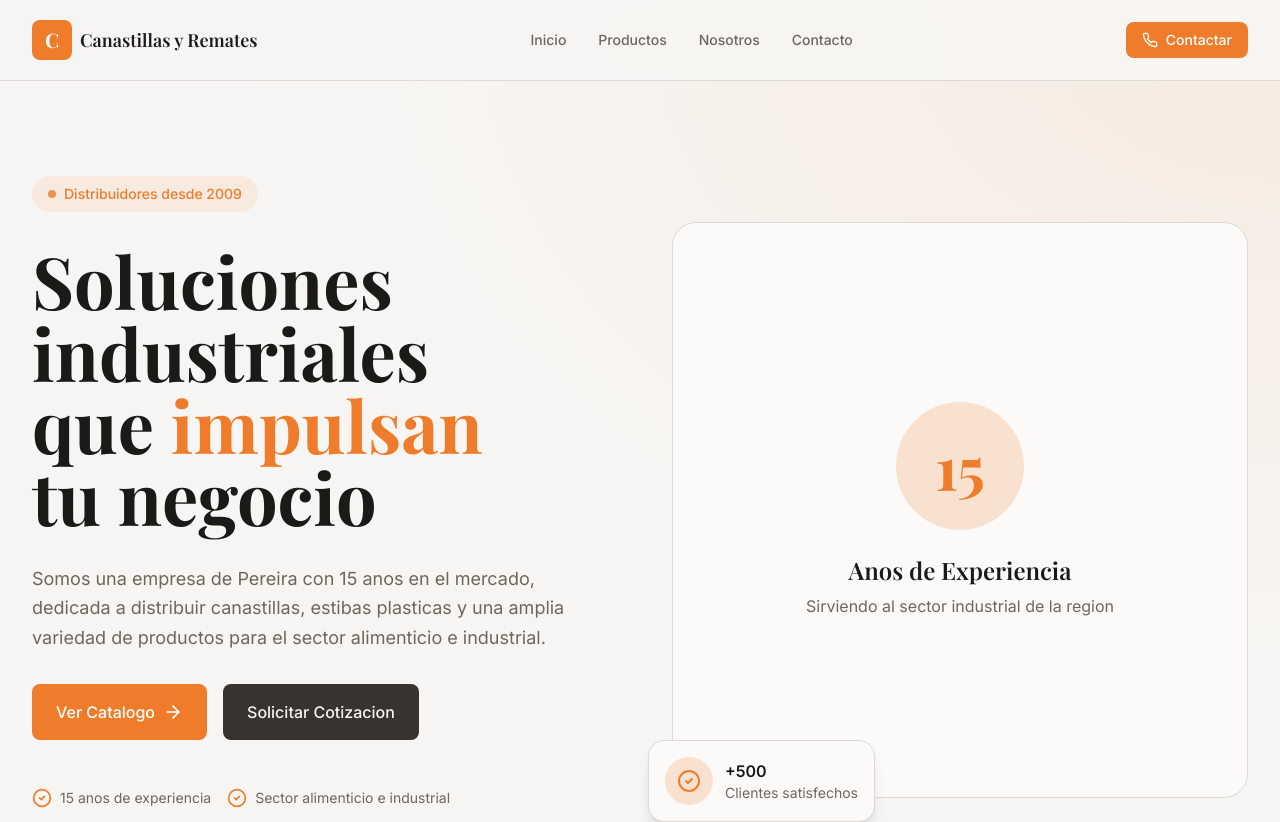
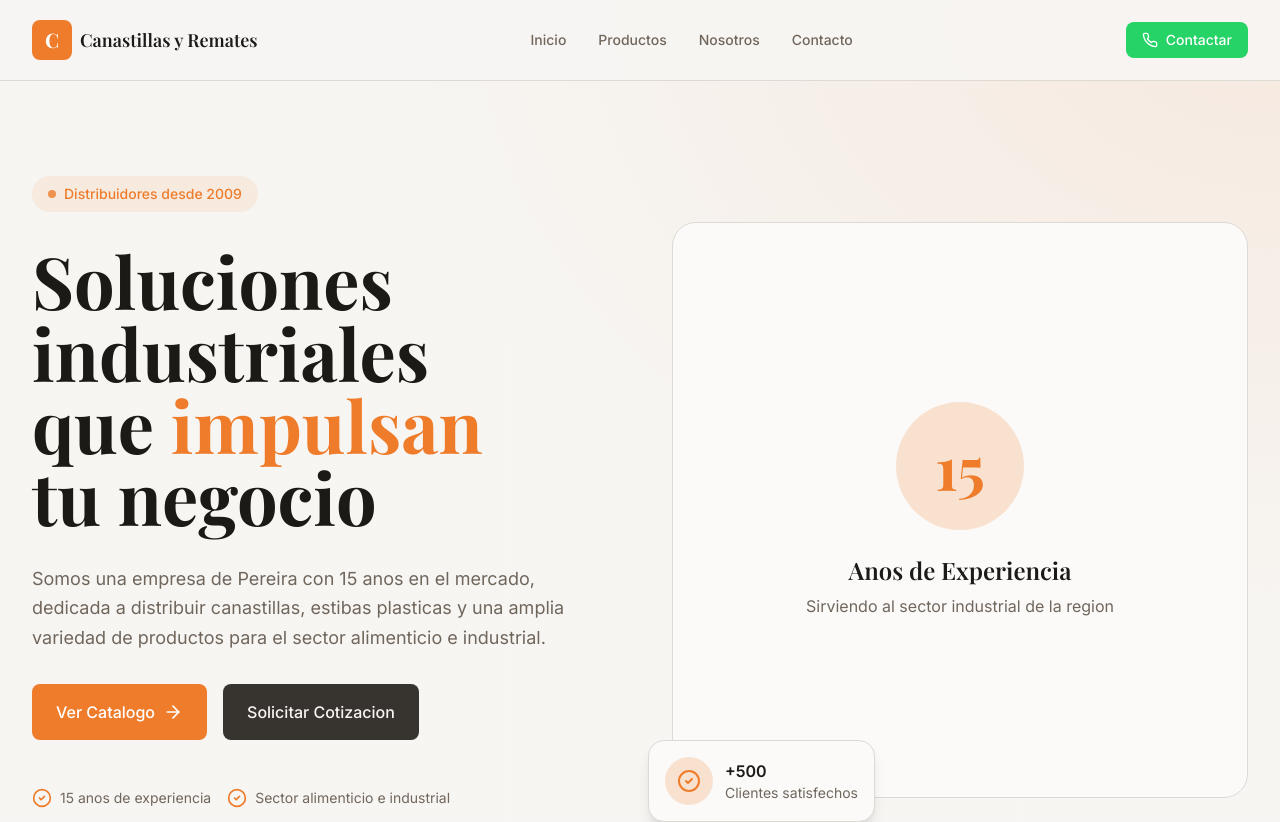
Before and after one commit to brandonecheverry/canastillas-remates, a Next.js app: page / in a window 1280 px wide. Shown: the top 822 px of the page. Built offline with nearby package versions, Linux system fonts and the light colour scheme; a web font is replaced by a local one.

Commit message:
feat: redirect "Contactar" buttons to WhatsApp
Update "Contactar" buttons to redirect to WhatsApp with a preset message and change color to WhatsApp green.

```diff
--- a/components/header.tsx
+++ b/components/header.tsx
@@ -43,8 +43,10 @@ export function Header() {
 
           <div className="flex items-center gap-4">
             <a
-              href="tel:+573001234567"
-              className="hidden sm:flex items-center gap-2 bg-primary text-primary-foreground px-4 py-2 rounded-lg text-sm font-medium hover:bg-primary/90 transition-colors"
+              href="https://wa.me/573217024720?text=Hola%2C%20me%20interesa%20conocer%20m%C3%A1s%20sobre%20sus%20productos"
+              target="_blank"
+              rel="noopener noreferrer"
+              className="hidden sm:flex items-center gap-2 bg-[#25D366] text-white px-4 py-2 rounded-lg text-sm font-medium hover:bg-[#22c55e] transition-colors"
             >
               <Phone className="w-4 h-4" />
               <span>Contactar</span>
@@ -74,8 +76,10 @@ export function Header() {
                 </Link>
               ))}
               <a
-                href="tel:+573001234567"
-                className="flex items-center gap-2 bg-primary text-primary-foreground px-4 py-3 rounded-lg text-sm font-medium justify-center mt-2"
+                href="https://wa.me/573217024720?text=Hola%2C%20me%20interesa%20conocer%20m%C3%A1s%20sobre%20sus%20productos"
+                target="_blank"
+                rel="noopener noreferrer"
+                className="flex items-center gap-2 bg-[#25D366] text-white px-4 py-3 rounded-lg text-sm font-medium justify-center mt-2"
               >
                 <Phone className="w-4 h-4" />
                 <span>Contactar Ahora</span>
```
